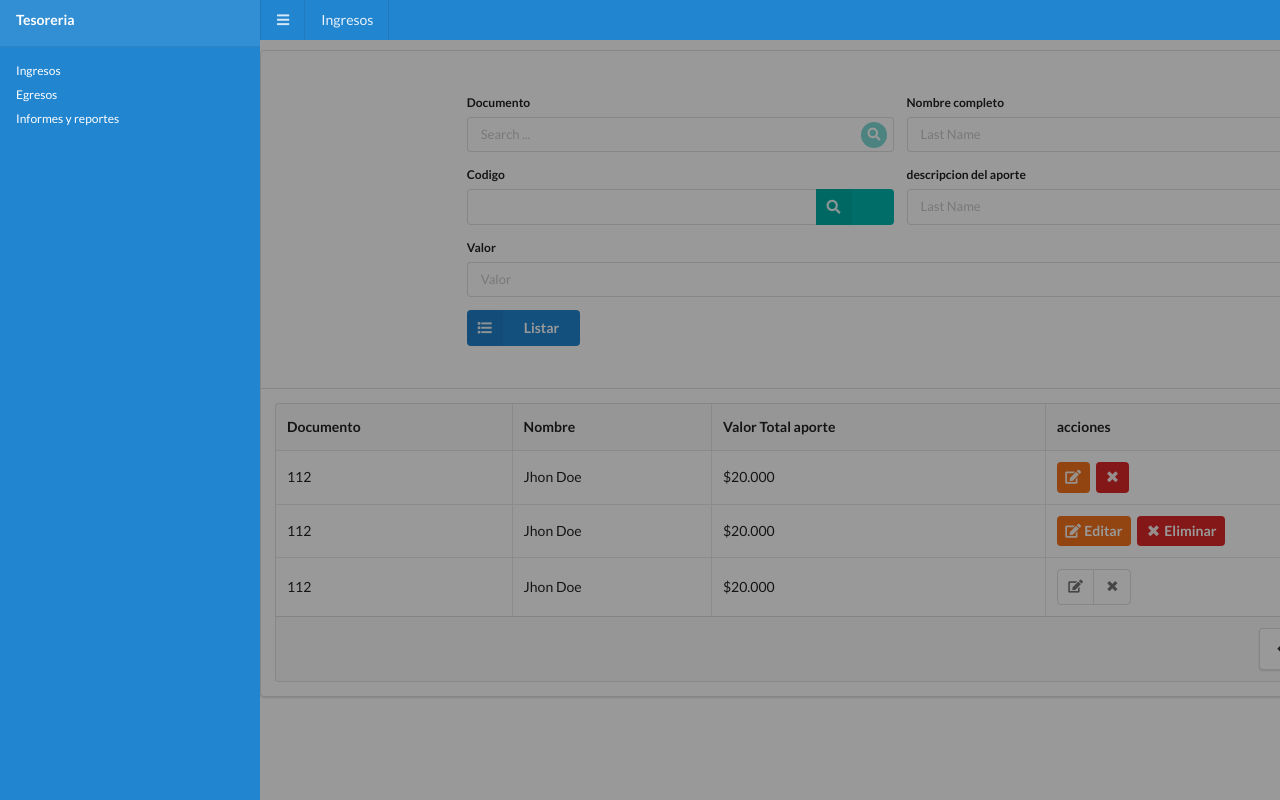
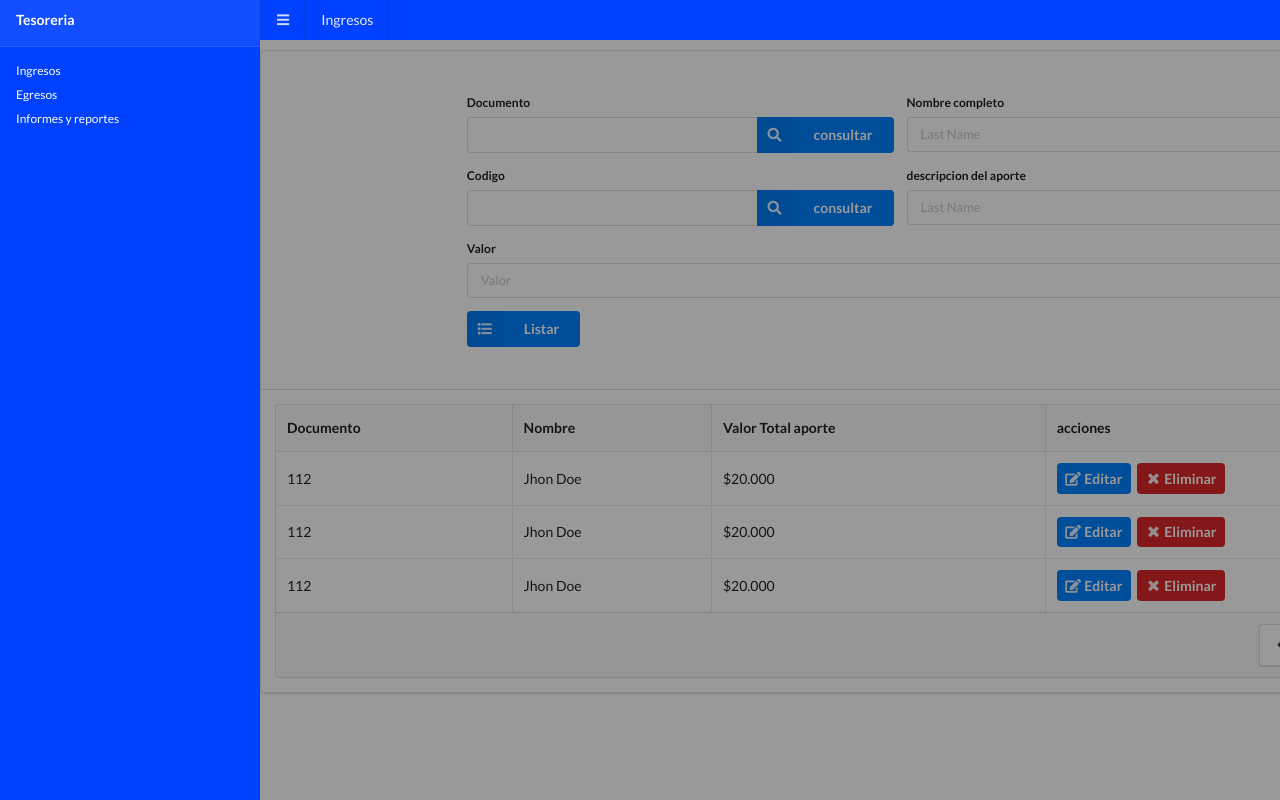
Before and after one commit to jhonedisongomez/tesoreria-semantic, a plain HTML site: page index.html in a window 1280 px wide. Both pictures are taken after a click on the link 22 px from the left and 20 px from the top of the page. Shown: the top 800 px of the page. Drawn offline with Linux system fonts and the light colour scheme.

Commit message:
finish color and structure form

```diff
--- a/index.html
+++ b/index.html
@@ -6,6 +6,7 @@
     <meta name="viewport" content="width=device-width, initial-scale=1.0">
     <meta http-equiv="X-UA-Compatible" content="ie=edge">
     <link rel="stylesheet" href="semantic/semantic.min.css">
+    <link rel="stylesheet" href="styles.css">
     <title>Semantic test</title>
 </head>
 
@@ -14,17 +15,18 @@
         <div class="ui container" style="margin-left: 0em !important;
         margin-right: 0em !important;
         width: 100% !important;
-        max-width: none !important;">
+        max-width: none !important;
+        background-color: #0040ff;color:white">
             <a class="launch icon item" onclick="showmenu();">
                 <i class="content icon"></i>
             </a>
             <div class="item">Ingresos</div>
             <div class="right menu">
-                <button class="ui black button blue" onclick="showmodal();">
+                <button class="ui black button  " style="background-color: #0040ff;color:white" onclick="showmodal();">
                     <i class="add icon"></i>Agregar ingreso</button>
             </div>
         </div>
-        <div class="ui sidebar inverted vertical blue menu" style="margin-top: 50px;">
+        <div class="ui sidebar inverted vertical menu" style="margin-top: 50px; background-color: #0040ff;color:white">
             <a class="item">
                 <div class="active header">Tesoreria</div>
                 <div class="menu">
@@ -42,10 +44,16 @@
                     <div class="ui small form column therteen wide">
                         <div class="two fields ">
                             <div class="field">
-                                <label style="align-items: left;">Documento</label>
-                                <div class="ui icon input">
-                                    <input placeholder="Search ..." type="text">
-                                    <i class="inverted circular search link icon teal" onclick="test();"></i>
+                                <div class="field">
+                                    <label>Documento</label>
+                                    <div class="ui action input">
+                                        <input type="text">
+                                        <div class="ui left labeled icon button"
+                                         style="background-color: #0080ff;color:white">
+                                            <i class="search icon"></i>
+                                            consultar
+                                        </div>
+                                    </div>
                                 </div>
                             </div>
                             <div class="field">
@@ -58,9 +66,9 @@
                                 <label>Codigo</label>
                                 <div class="ui action input">
                                     <input type="text">
-                                    <div class="ui teal left labeled icon button">
+                                    <div class="ui left labeled icon button" style="background-color: #0080ff;color:white">
                                         <i class="search icon"></i>
-
+                                        consultar
                                     </div>
                                 </div>
                             </div>
@@ -73,7 +81,7 @@
                             <label>Valor</label>
                             <input placeholder="Valor" type="text">
                         </div>
-                        <div class="labeled icon button ui blue right ">
+                        <div class="labeled icon button ui right "style="background-color: #0080ff;color:white">
                             Listar
                             <i class="list icon"></i>
                         </div>
@@ -95,20 +103,7 @@
                                 <td>Jhon Doe</td>
                                 <td>$20.000</td>
                                 <td>
-                                    <button class="ui orange compact icon button">
-                                        <i class="edit icon"></i>
-                                    </button>
-                                    <button class="ui red compact icon button">
-                                        <i class="remove icon"></i>
-                                    </button>
-                                </td>
-                            </tr>
-                            <tr>
-                                <td>112</td>
-                                <td>Jhon Doe</td>
-                                <td>$20.000</td>
-                                <td>
-                                    <button class="ui orange compact icon button">
+                                    <button class="ui compact icon button" style="background-color: #0080ff;color:white">
                                         <i class="edit icon"></i>
                                         Editar
                                     </button>
@@ -123,14 +118,29 @@
                                 <td>Jhon Doe</td>
                                 <td>$20.000</td>
                                 <td>
-                                    <div class="ui small basic icon buttons">
-                                        <button class="ui button">
+                                    <button class="ui compact icon button" style="background-color: #0080ff;color:white">
                                         <i class="edit icon"></i>
+                                        Editar
                                     </button>
-                                        <button class="ui button">
+                                    <button class="ui red compact icon button">
                                         <i class="remove icon"></i>
+                                        Eliminar
                                     </button>
-                                    </div>
+                                </td>
+                            </tr>
+                            <tr>
+                                <td>112</td>
+                                <td>Jhon Doe</td>
+                                <td>$20.000</td>
+                                <td>
+                                    <button class="ui compact icon button" style="background-color: #0080ff;color:white">
+                                        <i class="edit icon"></i>
+                                        Editar
+                                    </button>
+                                    <button class="ui red compact icon button">
+                                        <i class="remove icon"></i>
+                                        Eliminar
+                                    </button>
                                 </td>
                             </tr>
                         </tbody>
@@ -169,9 +179,13 @@
                 <div class="two fields">
                     <div class="field">
                         <label>Documento</label>
-                        <div class="ui icon input">
-                            <input placeholder="Search ..." type="text">
-                            <button class="ui teal button">Buscar</button>
+                        <div class="ui action input">
+                            <input type="text">
+                            <div class="ui left labeled icon button"
+                             style="background-color: #0080ff;color:white">
+                                <i class="search icon"></i>
+                                consultar
+                            </div>
                         </div>
                     </div>
                     <div class="field">
@@ -182,9 +196,13 @@
                 <div class="two fields">
                     <div class="field">
                         <label>Codigo</label>
-                        <div class="ui icon input">
-                            <input placeholder="Search ..." type="text">
-                            <button class="ui teal button">Buscar</button>
+                        <div class="ui action input">
+                            <input type="text">
+                            <div class="ui left labeled icon button"
+                             style="background-color: #0080ff;color:white">
+                                <i class="search icon"></i>
+                                consultar
+                            </div>
                         </div>
                     </div>
                     <div class="field">
@@ -196,7 +214,7 @@
                     <label>Valor</label>
                     <input placeholder="Valor" type="text">
                 </div>
-                <div class="labeled icon button ui positive right">
+                <div class="labeled icon button ui right" style="background-color: #0080ff;color:white">
                     Agregar
                     <i class="checkmark icon"></i>
                 </div>
@@ -216,14 +234,14 @@
                         <td>Aporte misiones</td>
                         <td>$7.000</td>
                         <td>
-                            <div class="ui small basic icon buttons">
-                                <button class="ui button">
+                            <button class="ui compact icon button" style="background-color: #0080ff;color:white">
                                 <i class="edit icon"></i>
+                                Editar
                             </button>
-                                <button class="ui button">
+                            <button class="ui red compact icon button">
                                 <i class="remove icon"></i>
+                                Eliminar
                             </button>
-                            </div>
                         </td>
                     </tr>
                     <tr>
@@ -231,14 +249,14 @@
                         <td>Aporte arrendo</td>
                         <td>$14.000</td>
                         <td>
-                            <div class="ui small basic icon buttons">
-                                <button class="ui button">
+                            <button class="ui compact icon button" style="background-color: #0080ff;color:white">
                                 <i class="edit icon"></i>
+                                Editar
                             </button>
-                                <button class="ui button">
+                            <button class="ui red compact icon button">
                                 <i class="remove icon"></i>
+                                Eliminar
                             </button>
-                            </div>
                         </td>
                     </tr>
                     <tr>
@@ -246,14 +264,14 @@
                         <td>Pago de actividades</td>
                         <td>$2.000</td>
                         <td>
-                            <div class="ui small basic icon buttons">
-                                <button class="ui button">
+                            <button class="ui compact icon button" style="background-color: #0080ff;color:white">
                                 <i class="edit icon"></i>
+                                Editar
                             </button>
-                                <button class="ui button">
+                            <button class="ui red compact icon button">
                                 <i class="remove icon"></i>
+                                Eliminar
                             </button>
-                            </div>
                         </td>
                     </tr>
                 </tbody>
--- /dev/null
+++ b/styles.css
@@ -0,0 +1,3 @@
+.secondBlue{
+    background-color: #0080ff;
+}
```
Lines whose indentation alone changed are shown as unchanged.
